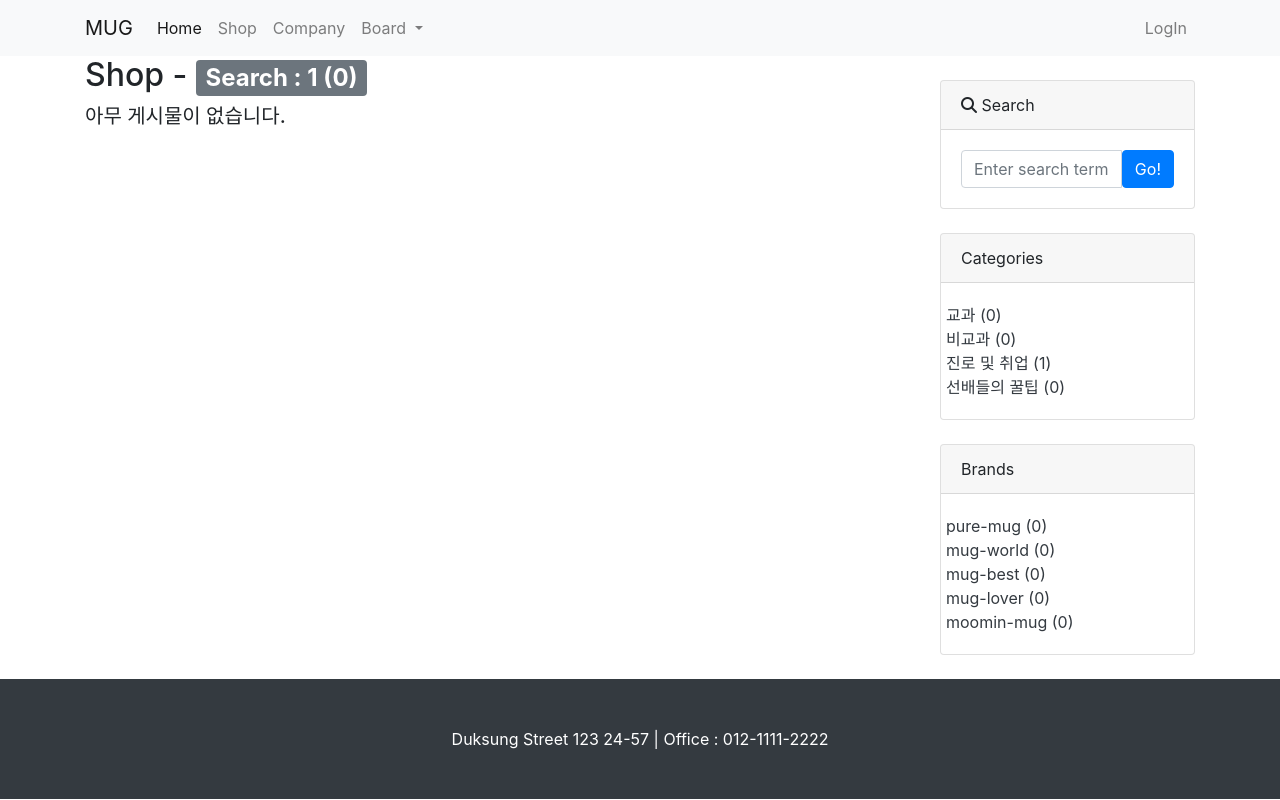
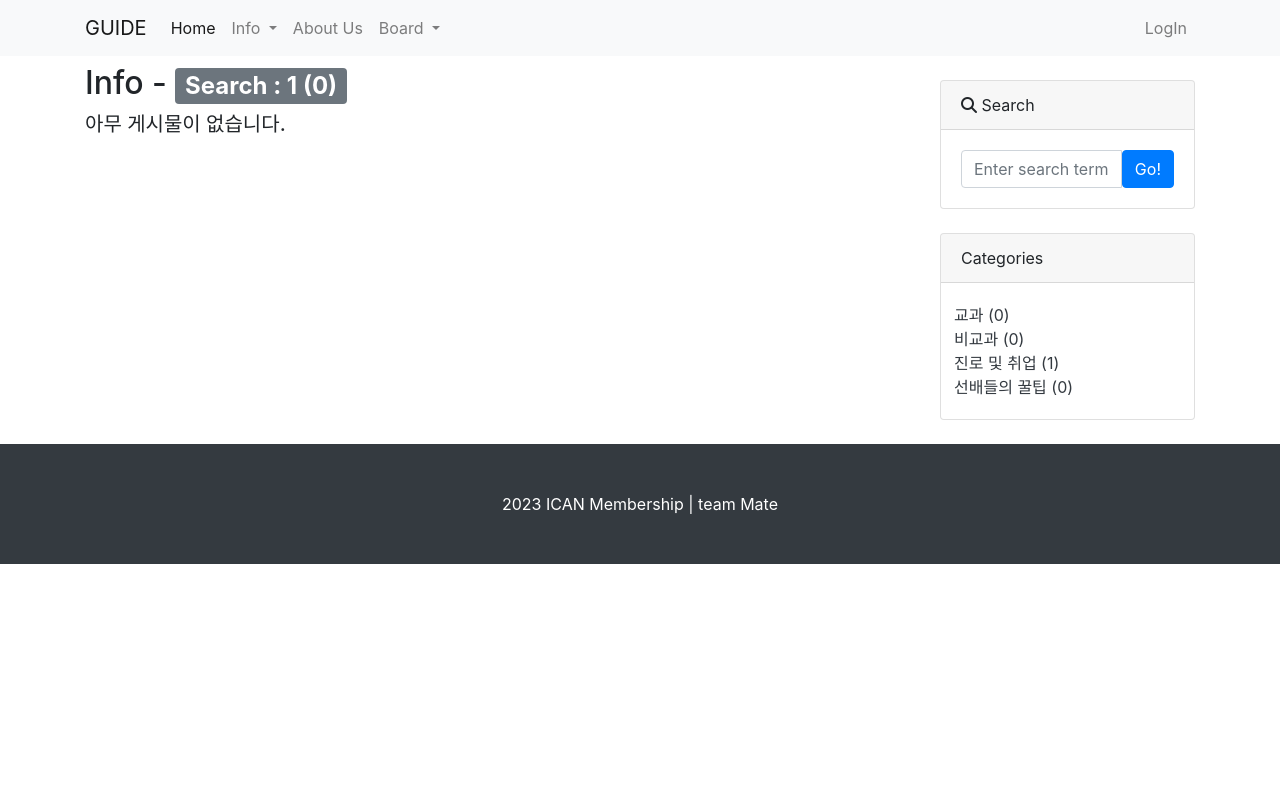
Before and after one commit to kcw9609/2023ICAN, a Django app: page /shop/search/1/ in a window 1280 px wide. Run offline with Django 4.2, Linux system fonts and the light colour scheme; data comes from the database, SQL or seed files in the repository; both versions use the stored data as it was after the commit; some libraries are stand-ins or nearby versions.

Commit message:
웹사이트 제목 변경

```diff
--- a/finPrj/settings.py
+++ b/finPrj/settings.py
@@ -41,6 +41,7 @@ INSTALLED_APPS = [
 
     'crispy_forms',
     'markdownx',
+    'crispy_bootstrap4',
 
     'allauth',
     'allauth.account',
@@ -72,6 +73,7 @@ MIDDLEWARE = [
     'django.contrib.auth.middleware.AuthenticationMiddleware',
     'django.contrib.messages.middleware.MessageMiddleware',
     'django.middleware.clickjacking.XFrameOptionsMiddleware',
+    'allauth.account.middleware.AccountMiddleware',
 ]
 
 ROOT_URLCONF = 'finPrj.urls'
@@ -79,7 +81,7 @@ ROOT_URLCONF = 'finPrj.urls'
 TEMPLATES = [
     {
         'BACKEND': 'django.template.backends.django.DjangoTemplates',
-        'DIRS': ['templates', ],
+        'DIRS': [os.path.join(BASE_DIR, 'templates')],
         'APP_DIRS': True,
         'OPTIONS': {
             'context_processors': [
--- a/shop/templates/shop/footer.html
+++ b/shop/templates/shop/footer.html
@@ -2,7 +2,7 @@
     <footer class="py-5 bg-dark">
       <div class="container">
           <p class="m-0 text-center text-white">
-              Duksung Street 123 24-57 | Office : 012-1111-2222
+              2023 ICAN Membership | team Mate
           </p>
       </div>
     </footer>
--- a/shop/templates/shop/item_form.html
+++ b/shop/templates/shop/item_form.html
@@ -5,7 +5,7 @@
 {% endblock %}
 
 {% block main_area %}
-    <h1>Create New Item</h1>
+    <h1 class="mt-3">Create New Post</h1>
     <hr>
     <form method="post" enctype="multipart/form-data">
         {% csrf_token %}
@@ -17,7 +17,7 @@
                     class="textinput textInput form-control">
             </div>
 
-        <button type="submit" class="btn btn-primary float-right">Submit</button>
+        <button type="submit" class="btn btn-primary float-right mt-2 mb-2">Submit</button>
     </form>
     {{form.media}}
 {% endblock %}
--- a/shop/templates/shop/item_list.html
+++ b/shop/templates/shop/item_list.html
@@ -4,12 +4,12 @@
         {% if user.is_authenticated %}
             {% if user.is_superuser or user.is_staff %}
             <a href="/shop/create_item/" role="button"
-               class="btn btn-info btn-sm float-right mt-2">
+               class="btn btn-info btn-sm float-right mt-3">
                 <i class="fas fa-pen"></i> New Item
             </a>
             {% endif %}
         {% endif %}
-        <h2>Shop
+        <h2 class="mt-2">Info
             {% if search_info %}
                 - <span class="badge badge-secondary">{{ search_info }}</span>
             {% endif %}
@@ -46,9 +46,9 @@
                     <a href="/shop/category/no_category">미분류</a>
                 </span>
               {% endif %}
-              <span class="badge badge-secondary float-right">
-                <p class="m-0">{{p.price}}₩</p>
-              </span>
+<!--              <span class="badge badge-secondary float-right mr-2">-->
+<!--                <p class="m-0">{{p.price}}₩</p>-->
+<!--              </span>-->
               <h2 class="card-title">{{p.title | upper}}</h2>
               {% if p.hook_text %}
               <h5 class="text-muted">{{p.hook_text}}</h5>
@@ -68,11 +68,11 @@
             <div class="card-footer">
                 <div class="small text-muted">{{p.created_at | date:"Y-m-d h:m:s"}}</div>
                 <a href="#">{{p.author | upper}}</a>
-                {% if p.brand %}
-                    <a href="{{p.brand.get_absolute_url}}">{{p.brand | upper}}</a>
-                {% else %}
-                    <a href="/shop/brand/no_brand">미분류</a>
-                {% endif %}
+<!--                {% if p.brand %}-->
+<!--                    <a href="{{p.brand.get_absolute_url}}">{{p.brand | upper}}</a>-->
+<!--                {% else %}-->
+<!--                    <a href="/shop/brand/no_brand">미분류</a>-->
+<!--                {% endif %}-->
             </div>
         </div>
         {% endfor %}
--- a/shop/templates/shop/navbar.html
+++ b/shop/templates/shop/navbar.html
@@ -2,7 +2,7 @@
 
   <nav class="navbar navbar-expand-lg navbar-light bg-light">
     <div class="container">
-      <a class="navbar-brand" href="/">MUG</a>
+      <a class="navbar-brand" href="/">GUIDE</a>
       <button class="navbar-toggler" type="button" data-toggle="collapse" data-target="#navbarNavDropdown" aria-controls="navbarNavDropdown" aria-expanded="false" aria-label="Toggle navigation">
         <span class="navbar-toggler-icon"></span>
       </button>
@@ -11,8 +11,20 @@
           <li class="nav-item active">
             <a class="nav-link" href="/">Home</a>
           </li>
-          <li class="nav-item">
-            <a class="nav-link" href="/shop/">Shop</a>
+          <li class="nav-item dropdown">
+<!--            <a class="nav-link" href="/shop/">Info</a>-->
+            <a class="nav-link dropdown-toggle" href="#" role="button" data-toggle="dropdown" aria-expanded="false">
+              Info
+            </a>
+            <div class="dropdown-menu">
+              {% for c in categories %}
+                <a class="dropdown-item" href="{{c.get_absolute_url}}">{{c}}</a>
+              {% endfor %}
+<!--              <a class="dropdown-item" href="/shop/{{pk.1}}/">교과</a>-->
+<!--              <a class="dropdown-item" href="/shop/">비교과</a>-->
+<!--              <a class="dropdown-item" href="/shop/">진로 및 취업</a>-->
+<!--              <a class="dropdown-item" href="/shop/">깜짝 꿀팁</a>-->
+            </div>
           </li>
             {% if user.is_authenticated %}
               <li class="nav-item">
@@ -20,7 +32,7 @@
               </li>
             {% endif %}
           <li class="nav-item">
-            <a class="nav-link" href="/company/">Company</a>
+            <a class="nav-link" href="/company/">About Us</a>
           </li>
           <li class="nav-item dropdown">
             <a class="nav-link dropdown-toggle" href="#" role="button" data-toggle="dropdown" aria-expanded="false">
--- a/shop/templates/shop/sidebar.html
+++ b/shop/templates/shop/sidebar.html
@@ -31,7 +31,7 @@
           <div class="card-header">Categories</div>
           <div class="card-body">
               <div class="row">
-                  <ul class="list-unstyled mb-0">
+                  <ul class="list-unstyled mb-0 ml-2">
                       {% for c in categories %}
                         <li><a href="{{c.get_absolute_url}}" class="text-dark">{{c}} ({{c.item_set.count}})</a></li>
                       {% endfor %}
@@ -39,18 +39,18 @@
               </div>
           </div>
         </div>
-        <div class="card mb-4" id="brand-card">
-            <div class="card-header">Brands</div>
-            <div class="card-body">
-                <div class="row">
-                    <ul class="list-unstyled mb-0">
-                        {% for b in brands %}
-                        <li><a href="{{b.get_absolute_url}}" class="text-dark">{{b}} ({{b.item_set.count}})</a></li>
-                        {% endfor %}
-                    </ul>
-                </div>
-            </div>
-        </div>
+<!--        <div class="card mb-4" id="brand-card">-->
+<!--            <div class="card-header">Brands</div>-->
+<!--            <div class="card-body">-->
+<!--                <div class="row">-->
+<!--                    <ul class="list-unstyled mb-0">-->
+<!--                        {% for b in brands %}-->
+<!--                        <li><a href="{{b.get_absolute_url}}" class="text-dark">{{b}} ({{b.item_set.count}})</a></li>-->
+<!--                        {% endfor %}-->
+<!--                    </ul>-->
+<!--                </div>-->
+<!--            </div>-->
+<!--        </div>-->
 
         <!-- Categories widget
         <div class="card mb-4" style="width: 13rem;">
--- a/single_pages/templates/single_pages/home.html
+++ b/single_pages/templates/single_pages/home.html
@@ -17,11 +17,11 @@
     <div class="container">
       <div class="row justify-content-between">
         <div class="col-lg-6 text-light">
-          <h1 class="mt-5">MUG</h1>
-          <p>머그의 가장 대표적인 브랜드인 MUG를 이용해 여러분만의 머그를 사보세요.</p>
+          <h1 class="mt-5">GUIDE</h1>
+          <p>메이트의 가장 대표적인 웹사이트인 GUIDE를 이용해 여러분만의 길을 개척해보세요.</p>
         </div>
         <div class="col-lg-5 mt-5">
-          <h2 class="text-light">Shop - Recent items</h2>
+          <h2 class="text-light">Info - Recent posts</h2>
           {% for item in recent_items %}
           <div class="card mt-1">
             <a href="{{item.get_absolute_url}}">
```
Also changed, not shown: shop/templates/shop/item_detail.html (+20 -20 lines), shop/templates/shop/item_favourite_list.html (+5 -5 lines), single_pages/templates/single_pages/company.html (+5 -5 lines), _media/shop/images/2024/01/02/banner.png (added), db.sqlite3, shop/migrations/0004_remove_item_color_remove_item_price.py (added), shop/migrations/0005_item_color_item_price.py (added), single_pages/static/single_pages/images/mate.jpeg (added).
